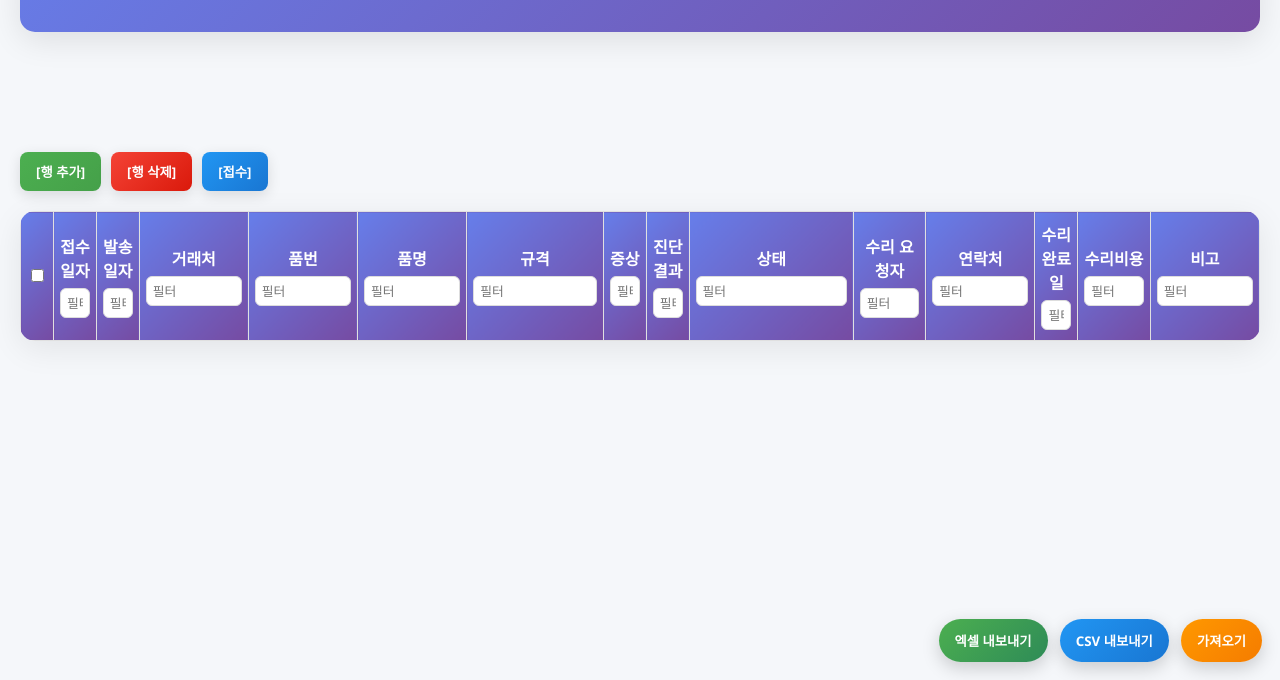
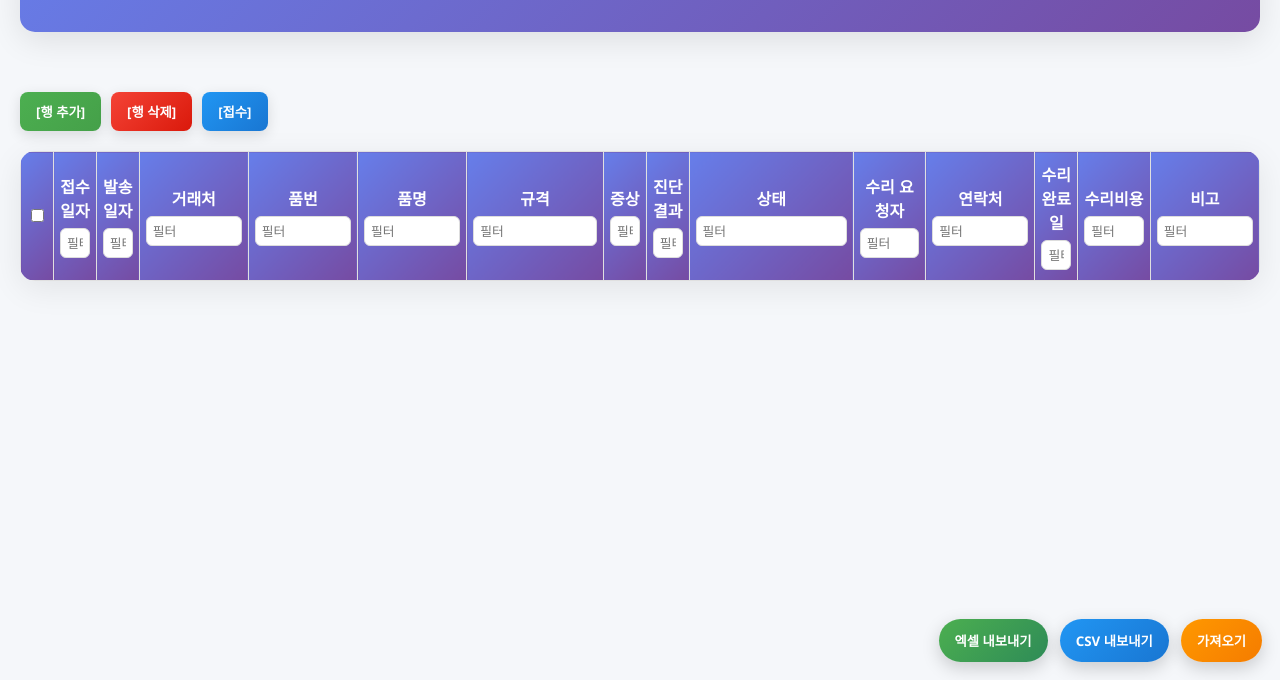
Before and after one commit to johnchoi112/repair-sea, a plain HTML site: page index.html in a window 1280 px wide. Shown: the part 120-800 px from the top of the page. Drawn offline with Linux system fonts and the light colour scheme; no server answers.

Commit message:
Update index.html

```diff
--- a/index.html
+++ b/index.html
@@ -18,7 +18,7 @@
             box-shadow: 0 8px 32px rgba(0,0,0,.1); }
   .header h1 { margin: 0; font-size: 2.1rem; font-weight: 800; letter-spacing: .02em; }
 
-  .controls { display:flex; gap:10px; flex-wrap:wrap; margin-bottom:20px; margin-top: 120px; }
+  .controls { display:flex; gap:10px; flex-wrap:wrap; margin-bottom:20px; margin-top: 60px; }
   .btn { padding: 10px 16px; border:0; border-radius:8px; color:#fff; cursor:pointer; font-weight:700;
          box-shadow: 0 4px 14px rgba(0,0,0,.12); }
   .btn-add { background: linear-gradient(135deg, #4CAF50, #45a049); }
```
